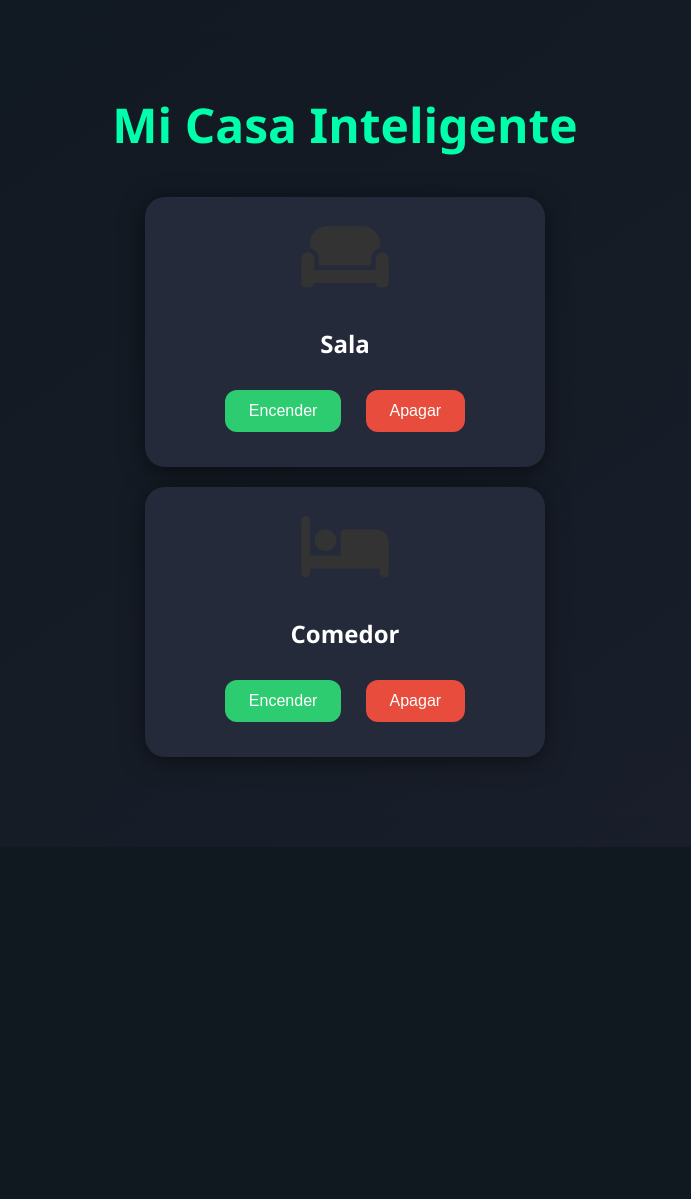
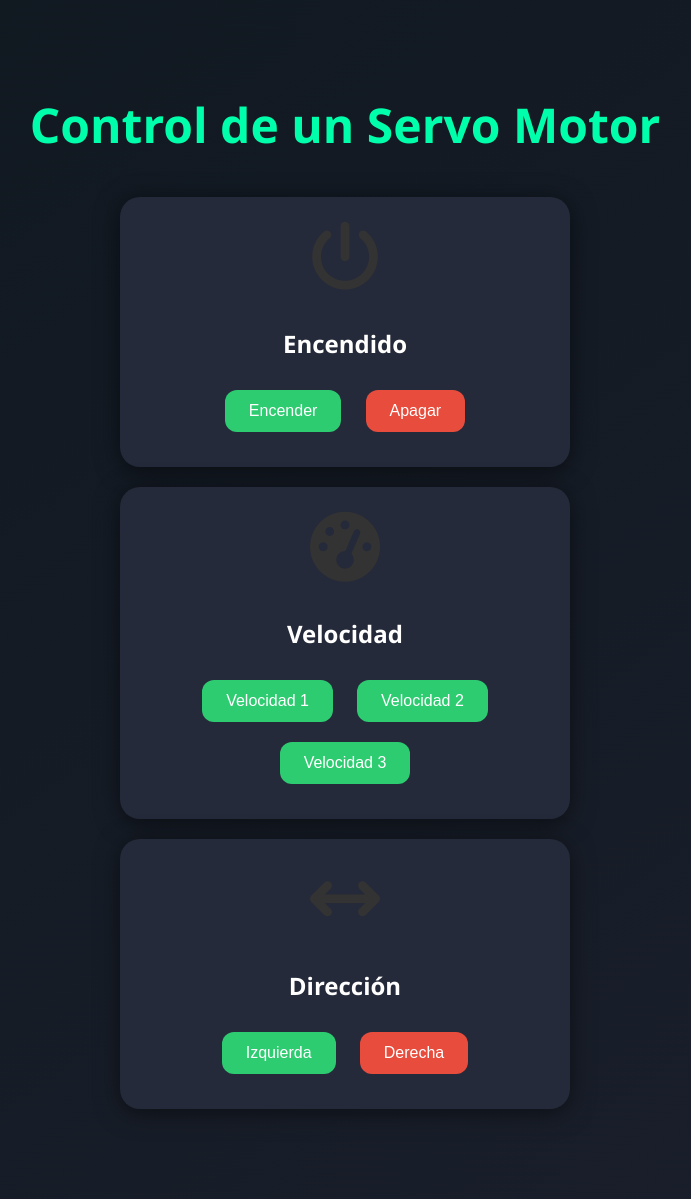
Before and after one commit to adardev/newRGB, a Django app: page / in a window 1280 px wide. Shown: the whole page, without its empty margins (295-986 px from the left). Before the commit the page ends 757 px from the top, so only its background shows below. Run offline with Django 5.2, Linux system fonts and the light colour scheme.

```diff
--- a/bluetoothcontrol/templates/bluetoothcontrol/index.html
+++ b/bluetoothcontrol/templates/bluetoothcontrol/index.html
@@ -2,7 +2,7 @@
 <html lang="es">
 <head>
   <meta charset="UTF-8">
-    <title>Casa Inteligente</title>
+  <title>Casa Inteligente - Servo Motor</title>
   <link rel="stylesheet" href="https://cdnjs.cloudflare.com/ajax/libs/font-awesome/6.5.0/css/all.min.css">
   <script src="https://code.jquery.com/jquery-3.6.0.min.js"></script>
   <style>
@@ -14,42 +14,35 @@
       margin: 0;
       padding: 30px 20px;
     }
-
     h1 {
       font-size: 3rem;
       color: #00ffaa;
       margin-bottom: 40px;
       animation: slideIn 1s ease;
     }
-
     .room-card {
       background: #252a3a;
       border-radius: 20px;
       padding: 25px;
       margin: 20px auto;
-            max-width: 350px;
+      max-width: 400px;
       box-shadow: 0 4px 25px rgba(0, 0, 0, 0.5);
       transition: transform 0.3s ease;
     }
-
     .room-card:hover {
       transform: scale(1.03);
     }
-
     .room-icon {
       font-size: 70px;
       margin-bottom: 15px;
       transition: all 0.4s ease;
     }
-
     .room-on {
       text-shadow: 0 0 25px #00ffaa;
     }
-
     h2 {
       margin-bottom: 20px;
     }
-
     .btn-toggle {
       padding: 12px 24px;
       font-size: 16px;
@@ -59,25 +52,20 @@
       cursor: pointer;
       transition: background 0.3s, transform 0.2s;
     }
-
     .btn-toggle:hover {
       transform: scale(1.06);
     }
-
     .on { background-color: #2ecc71; color: white; }
     .off { background-color: #e74c3c; color: white; }
-
     #status {
       margin-top: 30px;
       font-size: 1.1rem;
       animation: fadeIn 0.5s ease-in-out;
     }
-
     @keyframes slideIn {
       from { opacity: 0; transform: translateY(-40px); }
       to { opacity: 1; transform: translateY(0); }
     }
-
     @keyframes fadeIn {
       from { opacity: 0; }
       to { opacity: 1; }
@@ -85,29 +73,30 @@
   </style>
 </head>
 <body>
-    <h1>Mi Casa Inteligente</h1>
-
+  <h1>Control de un Servo Motor</h1>
   <div class="room-card">
-        <i id="icon-r" class="room-icon fa-solid fa-couch" style="color: #333;"></i>
-        <h2>Sala</h2>
+    <i id="icon-r" class="room-icon fa-solid fa-power-off" style="color: #333;"></i>
+    <h2>Encendido</h2>
     <button class="btn-toggle on" data-id="r" data-value="1">Encender</button>
     <button class="btn-toggle off" data-id="r" data-value="0">Apagar</button>
   </div>
-
   <div class="room-card">
-        <i id="icon-g" class="room-icon fa-solid fa-bed" style="color: #333;"></i>
-        <h2>Comedor</h2>
-        <button class="btn-toggle on" data-id="g" data-value="1">Encender</button>
-        <button class="btn-toggle off" data-id="g" data-value="0">Apagar</button>
+    <i id="icon-v" class="room-icon fa-solid fa-gauge-high" style="color: #333;"></i>
+    <h2>Velocidad</h2>
+    <button class="btn-toggle on" data-id="v" data-value="1">Velocidad 1</button>
+    <button class="btn-toggle on" data-id="v" data-value="2">Velocidad 2</button>
+    <button class="btn-toggle on" data-id="v" data-value="3">Velocidad 3</button>
   </div>
-
+  <div class="room-card">
+    <i id="icon-d" class="room-icon fa-solid fa-arrows-left-right" style="color: #333;"></i>
+    <h2>Dirección</h2>
+    <button class="btn-toggle on" data-id="d" data-value="1">Izquierda</button>
+    <button class="btn-toggle off" data-id="d" data-value="0">Derecha</button>
+  </div>
   <div id="status"></div>
-
   <script>
-        const estados = { r: 0, g: 0 };
-
+    const estados = { r: 0, v: 0, d: 0 };
     function enviarDatos() {
-            $('#status').html('<p>⌛ Enviando configuración a tu casa...</p>');
       $.ajax({
         url: '/enviar_rgb/',
         method: 'POST',
@@ -127,21 +116,37 @@
         }
       });
     }
-
 $(document).ready(function () {
   $('.btn-toggle').click(function () {
     const id = $(this).data('id');
     const value = parseInt($(this).data('value'));
+    const icon = $(`#icon-${id}`);
 
-                if (id) {
+    if (id !== undefined) {
       estados[id] = value;
-                    const icon = $(`#icon-${id}`);
+      if (id === 'd') {
         if (value === 1) {
-                        icon.css('color', id === 'r' ? '#ffa07a' : '#a0ffa0');
-                        icon.addClass('room-on');
+          icon.css('color', '#2ecc71').addClass('room-on');
+        } else { // Derecha
+          icon.css('color', '#e74c3c').addClass('room-on');
+        }
+      }
+      else if (id === 'v') {
+        icon.removeClass('room-on').css('font-size', '70px');
+        if (value === 1) {
+          icon.css({ color: '#2ecc71', 'font-size': '70px' });
+        } else if (value === 2) {
+          icon.css({ color: '#f1c40f', 'font-size': '75px' });
+        } else if (value === 3) {
+          icon.css({ color: '#e74c3c', 'font-size': '80px' });
+        }
+      }
+      else if (id === 'r') {
+        if (value === 1) {
+          icon.css('color', '#00ffaa').addClass('room-on');
         } else {
-                        icon.css('color', '#333');
-                        icon.removeClass('room-on');
+          icon.css('color', '#333').removeClass('room-on');
+        }
       }
       enviarDatos();
     }
--- a/bluetoothcontrol/views.py
+++ b/bluetoothcontrol/views.py
@@ -7,8 +7,7 @@ import serial.tools.list_ports
 from time import sleep
 import threading
 
-# Configuración
-SERIAL_PORTS = ['COM5', 'COM7']  # USB y Bluetooth
+SERIAL_PORTS = ['COM5', 'COM7']
 BAUDRATE = 9600
 ser = None
 serial_lock = threading.Lock()
@@ -21,16 +20,14 @@ def conectar_arduino():
                 if ser and ser.is_open:
                     ser.close()
                 ser = serial.Serial(port, BAUDRATE, timeout=2)
-                sleep(2)  # Tiempo inicialización
-                print(f"Conexión exitosa con {port}")
+                sleep(2)
+                print(f"✅ Conectado al puerto: {port}")
                 return True
         except Exception as e:
-            print(f"Error en {port}: {str(e)}")
-
-    print("No se pudo conectar a ningún puerto")
+            print(f"❌ Error en {port}: {str(e)}")
+    print("⚠️ No se pudo conectar a ningún puerto.")
     return False
 
-# Intenta conectar al iniciar
 conectar_arduino()
 
 @csrf_exempt
@@ -39,53 +36,36 @@ def enviar_rgb(request):
         try:
             data = json.loads(request.body)
             r = data.get('r', 0)
-            g = data.get('g', 0)
+            v = data.get('v', 1)
+            d = data.get('d', 1)
 
-            comando = f"R{r},G{g}\n"
-            print(f"Enviando: {comando.strip()}")
-
-            # Intenta enviar
+            comando = f"{r},{v},{d}\n"
             if ser and ser.is_open:
                 try:
                     with serial_lock:
                         ser.write(comando.encode())
-                        sleep(0.1)  # Espera breve
+                        sleep(0.1)
                         return JsonResponse({
                             'status': 'success',
                             'message': 'Comando enviado',
                             'comando': comando.strip()
                         })
                 except Exception as e:
-                    print(f"Error al enviar: {str(e)}")
-                    if conectar_arduino():  # Reintenta
+                    print(f"❌ Error al enviar: {str(e)}")
+                    if conectar_arduino():
                         return enviar_rgb(request)
-                    return JsonResponse({
-                        'status': 'error',
-                        'message': 'Error de conexión serial'
-                    }, status=500)
+                    return JsonResponse({'status': 'error', 'message': 'Error de conexión serial'}, status=500)
             else:
                 if conectar_arduino():
                     return enviar_rgb(request)
-                return JsonResponse({
-                    'status': 'error',
-                    'message': 'Arduino no conectado'
-                }, status=503)
+                return JsonResponse({'status': 'error', 'message': 'Arduino no conectado'}, status=503)
 
         except json.JSONDecodeError:
-            return JsonResponse({
-                'status': 'error',
-                'message': 'JSON inválido'
-            }, status=400)
+            return JsonResponse({'status': 'error', 'message': 'JSON inválido'}, status=400)
         except Exception as e:
-            return JsonResponse({
-                'status': 'error',
-                'message': str(e)
-            }, status=500)
+            return JsonResponse({'status': 'error', 'message': str(e)}, status=500)
 
-    return JsonResponse({
-        'status': 'error',
-        'message': 'Método no permitido'
-    }, status=405)
+    return JsonResponse({'status': 'error', 'message': 'Método no permitido'}, status=405)
 
 def index(request):
     return render(request, 'bluetoothcontrol/index.html')
```
Lines whose indentation alone changed are shown as unchanged.
